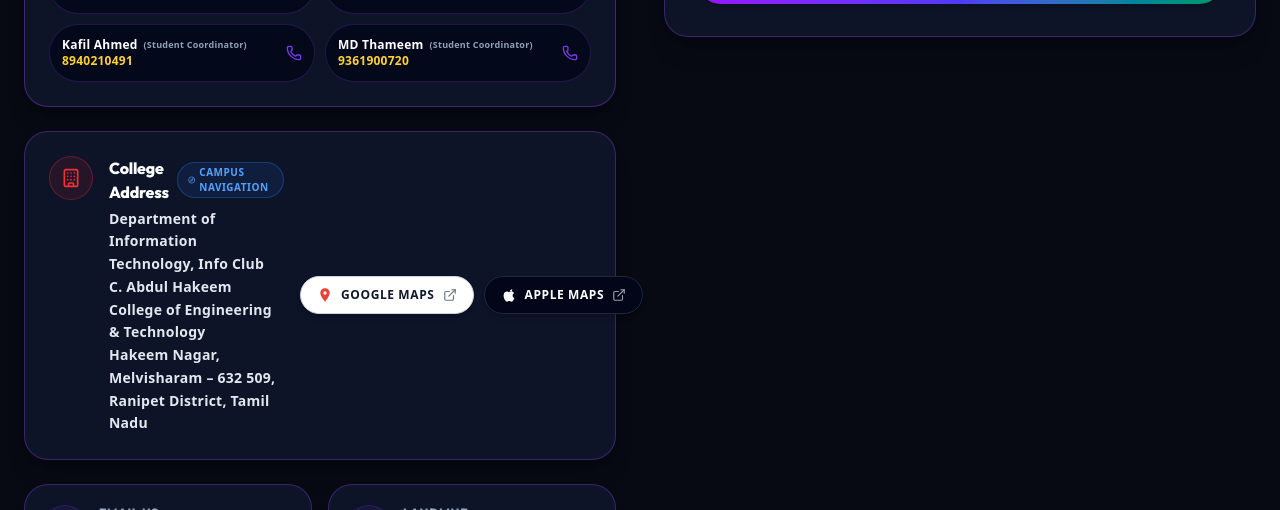
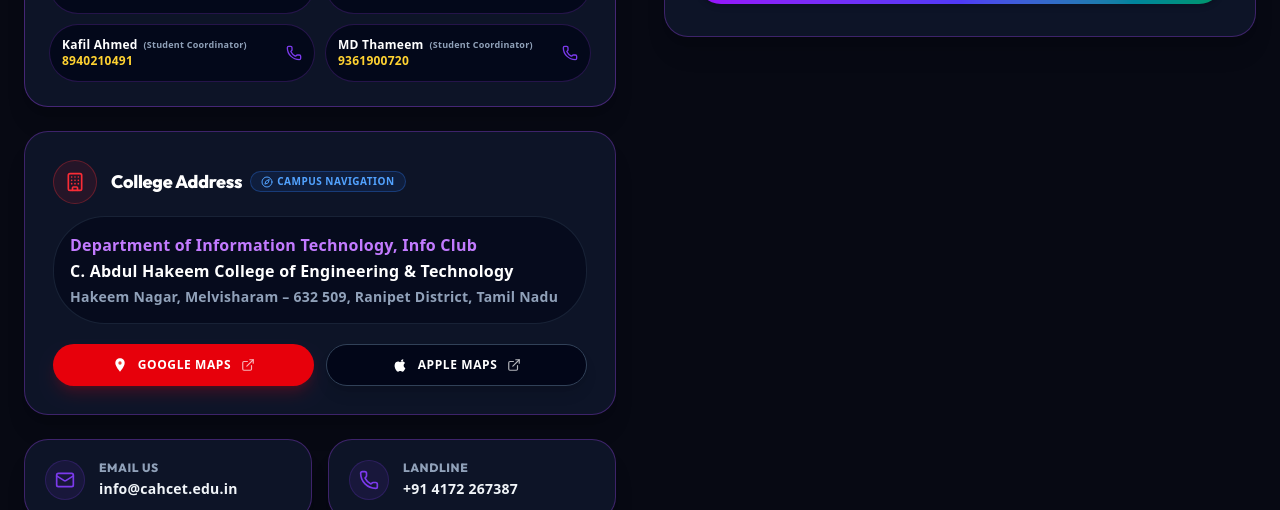
Before and after one commit to maithreyan12/INFOGRAM26, a Next.js app in the folder infogram26-app/: page /contact in a window 1280 px wide. Shown: the part 1020-1530 px from the top of the page. Built offline with nearby package versions, Linux system fonts and the light colour scheme; no server answers.

Commit message:
fix: redesign College Address card into a spacious 2-row layout with full-width address text and equal aligned Google/Apple Maps buttons

```diff
--- a/infogram26-app/src/app/contact/page.tsx
+++ b/infogram26-app/src/app/contact/page.tsx
@@ -202,54 +202,66 @@ export default function ContactPage() {
                 </div>
               </div>
 
-              {/* College Address — Dual Maps Navigation Card (Google Maps for Android + Apple Maps for iOS) */}
-              <div className={`p-6 flex flex-col lg:flex-row items-start lg:items-center justify-between gap-4 rounded-3xl border shadow-xl ${
+              {/* College Address — Spacious 2-Row Card with Perfect Maps Alignment */}
+              <div className={`p-6 sm:p-7 rounded-3xl border shadow-xl ${
                 isDark ? 'bg-slate-900/90 border-purple-500/30 text-white' : 'bg-white border-slate-200 text-slate-950'
               }`}>
-                <div className="flex items-start gap-4">
+                {/* Header */}
+                <div className="flex items-center gap-3.5 mb-3">
                   <div className="w-11 h-11 rounded-2xl bg-red-500/10 border border-red-500/30 flex items-center justify-center shrink-0">
                     <Building className="w-5 h-5 text-red-500" />
                   </div>
                   <div>
                     <div className="flex items-center gap-2">
-                      <h3 className={`font-black text-base ${isDark ? 'text-white' : 'text-slate-950'}`}>College Address</h3>
+                      <h3 className={`font-black text-lg ${isDark ? 'text-white' : 'text-slate-950'}`}>College Address</h3>
                       <span className="text-[10px] font-black uppercase tracking-wider px-2.5 py-0.5 rounded-full bg-blue-500/10 text-blue-400 border border-blue-500/30 inline-flex items-center gap-1">
                         <Compass className="w-3 h-3 text-blue-400" /> Campus Navigation
                       </span>
                     </div>
-                    <p className={`font-bold text-xs sm:text-sm leading-relaxed mt-1 ${isDark ? 'text-slate-200' : 'text-slate-800'}`}>
-                      Department of Information Technology, Info Club<br />
-                      C. Abdul Hakeem College of Engineering &amp; Technology<br />
-                      Hakeem Nagar, Melvisharam – 632 509, Ranipet District, Tamil Nadu
-                    </p>
                   </div>
                 </div>
 
-                <div className="flex flex-wrap items-center gap-2.5 shrink-0 w-full sm:w-auto">
+                {/* Full-Width Spacious Address Text */}
+                <div className={`p-4 rounded-2xl border mb-5 ${
+                  isDark ? 'bg-slate-950/60 border-slate-800/80 text-slate-200' : 'bg-slate-50 border-slate-200 text-slate-800'
+                }`}>
+                  <p className="font-black text-sm sm:text-base text-purple-400 mb-0.5">
+                    Department of Information Technology, Info Club
+                  </p>
+                  <p className={`font-black text-sm sm:text-base ${isDark ? 'text-white' : 'text-slate-950'}`}>
+                    C. Abdul Hakeem College of Engineering &amp; Technology
+                  </p>
+                  <p className="font-bold text-xs sm:text-sm text-slate-400 mt-1">
+                    Hakeem Nagar, Melvisharam – 632 509, Ranipet District, Tamil Nadu
+                  </p>
+                </div>
+
+                {/* Equal Aligned Maps Action Buttons */}
+                <div className="grid grid-cols-1 sm:grid-cols-2 gap-3">
                   <a
                     href="https://www.google.com/maps/place/C.+Abdul+Hakeem+College+of+Engineering+%26+Technology,+Melvisharam,+Ranipet,+Tamil+Nadu+632509/data=!4m2!3m1!1s0x3bad35d34059d16f:0xb443fab6e00b313f"
                     target="_blank"
                     rel="noopener noreferrer"
-                    className="inline-flex items-center justify-center gap-2 px-4 py-2.5 rounded-2xl font-black text-xs uppercase tracking-wider bg-white hover:bg-slate-100 text-slate-900 border border-slate-300 shadow-md transition-all active:scale-95 whitespace-nowrap group"
+                    className="flex items-center justify-center gap-2.5 px-4 py-3 rounded-2xl font-black text-xs uppercase tracking-wider bg-red-600 hover:bg-red-500 text-white shadow-lg shadow-red-600/20 transition-all active:scale-95 group"
                   >
                     <svg className="w-4 h-4 shrink-0" viewBox="0 0 24 24" fill="none">
-                      <path d="M12 2C8.13 2 5 5.13 5 9c0 5.25 7 13 7 13s7-7.75 7-13c0-3.87-3.13-7-7-7z" fill="#EA4335" />
-                      <circle cx="12" cy="9" r="2.5" fill="#FFFFFF" />
+                      <path d="M12 2C8.13 2 5 5.13 5 9c0 5.25 7 13 7 13s7-7.75 7-13c0-3.87-3.13-7-7-7z" fill="#FFFFFF" />
+                      <circle cx="12" cy="9" r="2.5" fill="#EA4335" />
                     </svg>
                     <span>Google Maps</span>
-                    <ExternalLink className="w-3.5 h-3.5 opacity-60 group-hover:opacity-100 transition-opacity" />
+                    <ExternalLink className="w-3.5 h-3.5 opacity-70 group-hover:opacity-100 transition-opacity" />
                   </a>
                   <a
                     href="https://maps.apple.com/p/~nwAp4fu74pyaQ"
                     target="_blank"
                     rel="noopener noreferrer"
-                    className="inline-flex items-center justify-center gap-2 px-4 py-2.5 rounded-2xl font-black text-xs uppercase tracking-wider bg-slate-950 hover:bg-slate-900 text-white border border-slate-800 shadow-md transition-all active:scale-95 whitespace-nowrap group"
+                    className="flex items-center justify-center gap-2.5 px-4 py-3 rounded-2xl font-black text-xs uppercase tracking-wider bg-slate-950 hover:bg-slate-900 text-white border border-slate-700 shadow-lg transition-all active:scale-95 group"
                   >
                     <svg className="w-4 h-4 shrink-0 fill-current text-white" viewBox="0 0 24 24">
                       <path d="M18.71 19.5c-.83 1.24-1.71 2.45-3.05 2.47-1.34.03-1.77-.79-3.29-.79-1.53 0-2 .77-3.27.82-1.31.05-2.3-1.32-3.14-2.53C4.25 17 2.94 12.45 4.7 9.39c.87-1.52 2.43-2.48 4.12-2.51 1.28-.02 2.5.87 3.29.87.78 0 2.26-1.07 3.81-.91.65.03 2.47.26 3.64 1.98-.09.06-2.17 1.28-2.15 3.81.03 3.02 2.65 4.03 2.68 4.04-.03.07-.42 1.44-1.38 2.83M15.97 6.32c.67-.82 1.13-1.96.99-3.1-.97.04-2.17.65-2.86 1.45-.61.71-1.15 1.87-.99 2.99 1.09.08 2.22-.53 2.86-1.34z" />
                     </svg>
                     <span>Apple Maps</span>
-                    <ExternalLink className="w-3.5 h-3.5 opacity-60 group-hover:opacity-100 transition-opacity" />
+                    <ExternalLink className="w-3.5 h-3.5 opacity-70 group-hover:opacity-100 transition-opacity" />
                   </a>
                 </div>
               </div>
```
